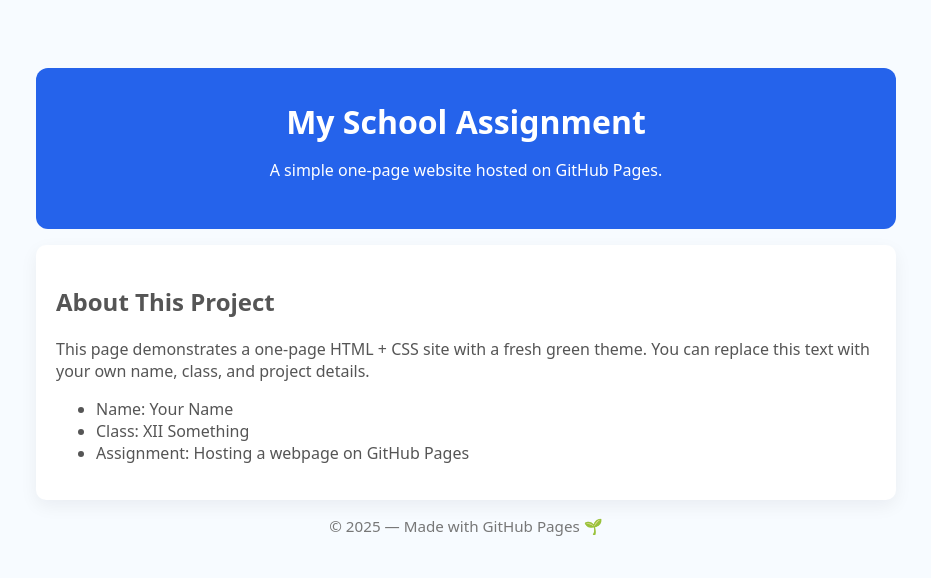
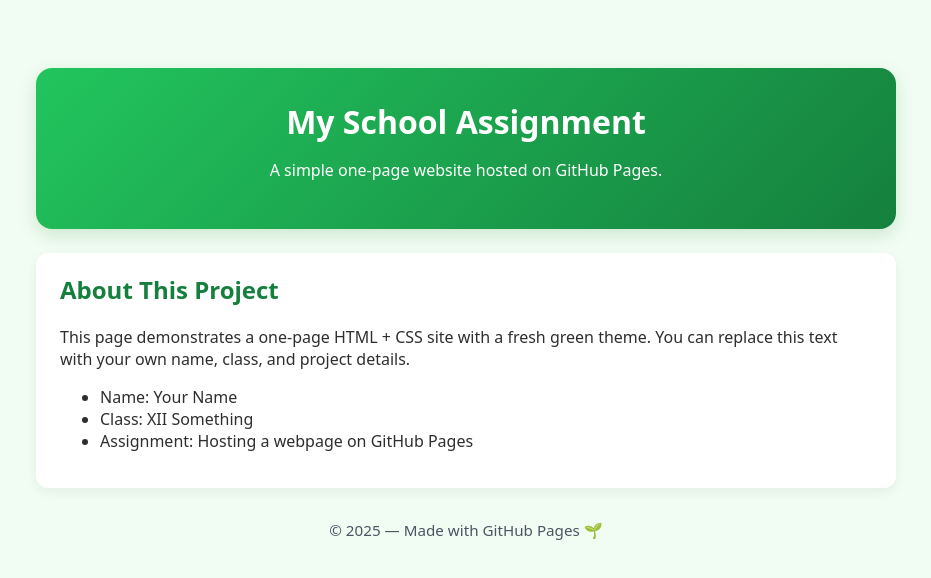
Before and after one commit to toranya/toranya.github.io, a plain HTML site: page index.html in a window 1280 px wide. Shown: the whole page, without its empty margins (174-1105 px from the left). Drawn offline with Linux system fonts and the light colour scheme.

Commit message:
Update style.css

```diff
--- a/style.css
+++ b/style.css
@@ -1,11 +1,59 @@
-:root { --accent:#2563eb; --bg:#f7fbff; --card:#ffffff; --muted:#555; }
-*{box-sizing:border-box}
-body{
-  font-family:system-ui,-apple-system,Segoe UI,Roboto,Arial;
-  margin:0; background:var(--bg); color:var(--muted);
+:root {
+  --accent: #22c55e;   /* bright green */
+  --accent-dark: #15803d; /* darker green */
+  --bg: #f1fdf3;
+  --card: #ffffff;
+  --text: #2e2e2e;
+  --muted: #4b5563;
 }
-.wrap{ max-width:900px; margin:3rem auto; padding:1.25rem; }
-header{ background:var(--accent); color:#fff; padding:2rem; border-radius:12px; text-align:center; }
-header h1{ margin:0 0 .3rem; font-size:2rem; }
-section{ background:var(--card); margin-top:1rem; padding:1.25rem; border-radius:10px; box-shadow:0 6px 18px rgba(20,20,40,0.06); }
-footer{ text-align:center; margin-top:1rem; color:#777; font-size:.95rem; }
+
+* {
+  box-sizing: border-box;
+}
+
+body {
+  font-family: system-ui, -apple-system, Segoe UI, Roboto, Arial;
+  margin: 0;
+  background: var(--bg);
+  color: var(--text);
+}
+
+.wrap {
+  max-width: 900px;
+  margin: 3rem auto;
+  padding: 1.25rem;
+}
+
+header {
+  background: linear-gradient(135deg, var(--accent), var(--accent-dark));
+  color: #fff;
+  text-align: center;
+  padding: 2rem 1rem;
+  border-radius: 16px;
+  box-shadow: 0 6px 18px rgba(0, 100, 0, 0.15);
+}
+
+header h1 {
+  margin: 0 0 0.3rem;
+  font-size: 2rem;
+}
+
+section {
+  background: var(--card);
+  margin-top: 1.5rem;
+  padding: 1.25rem 1.5rem;
+  border-radius: 12px;
+  box-shadow: 0 4px 12px rgba(0, 0, 0, 0.06);
+}
+
+section h2 {
+  color: var(--accent-dark);
+  margin-top: 0;
+}
+
+footer {
+  text-align: center;
+  margin-top: 2rem;
+  color: var(--muted);
+  font-size: 0.95rem;
+}
```
